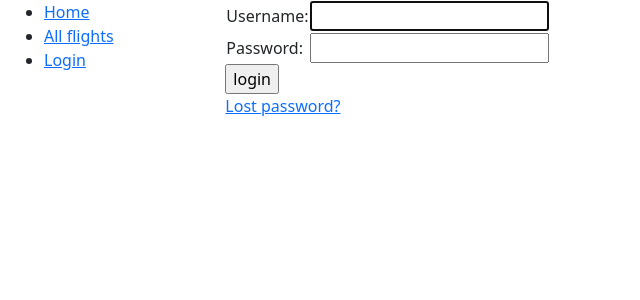
After one commit to guissalustiano/airport-labsof, a Django app: page /accounts/login/ in a window 1280 px wide. The commit adds this page. Shown: the top 300 px of the page, without its empty margins (0-640 px from the left). Run offline with Django 4.2, Linux system fonts and the light colour scheme.

Commit message:
setup authentication

```diff
--- a/airport/settings.py
+++ b/airport/settings.py
@@ -55,7 +55,7 @@ ROOT_URLCONF = 'airport.urls'
 TEMPLATES = [
     {
         'BACKEND': 'django.template.backends.django.DjangoTemplates',
-        'DIRS': [],
+        'DIRS': [BASE_DIR / 'templates'],
         'APP_DIRS': True,
         'OPTIONS': {
             'context_processors': [
@@ -122,3 +122,6 @@ STATIC_URL = 'static/'
 # https://docs.djangoproject.com/en/4.1/ref/settings/#default-auto-field
 
 DEFAULT_AUTO_FIELD = 'django.db.models.BigAutoField'
+
+# Redirect to home URL after login (Default redirects to /accounts/profile/)
+LOGIN_REDIRECT_URL = '/'
--- a/airport/urls.py
+++ b/airport/urls.py
@@ -22,6 +22,7 @@ from django.conf.urls.static import static
 urlpatterns = [
     path('admin/', admin.site.urls),
     path('flight/', include('flight.urls')),
+    path('accounts/', include('django.contrib.auth.urls')),
 
     # Add URL maps to redirect the base URL to our application
     path('', RedirectView.as_view(url='flight/', permanent=True)),
--- a/flight/templates/base_generic.html
+++ b/flight/templates/base_generic.html
@@ -18,6 +18,13 @@
           <ul class="sidebar-nav">
             <li><a href="{% url 'index' %}">Home</a></li>
             <li><a href="{% url 'flights' %}">All flights</a></li>
+
+            {% if user.is_authenticated %}
+              <li>User: {{ user.get_username }}</li>
+              <li><a href="{% url 'logout' %}?next={{ request.path }}">Logout</a></li>
+            {% else %}
+              <li><a href="{% url 'login' %}?next={{ request.path }}">Login</a></li>
+            {% endif %}
           </ul>
         {% endblock %}
         </div>
--- /dev/null
+++ b/templates/registration/login.html
@@ -0,0 +1,37 @@
+{% extends "base_generic.html" %}
+
+{% block content %}
+
+  {% if form.errors %}
+    <p>Your username and password didn't match. Please try again.</p>
+  {% endif %}
+
+  {% if next %}
+    {% if user.is_authenticated %}
+      <p>Your account doesn't have access to this page. To proceed,
+      please login with an account that has access.</p>
+    {% else %}
+      <p>Please login to see this page.</p>
+    {% endif %}
+  {% endif %}
+
+  <form method="post" action="{% url 'login' %}">
+    {% csrf_token %}
+    <table>
+      <tr>
+        <td>{{ form.username.label_tag }}</td>
+        <td>{{ form.username }}</td>
+      </tr>
+      <tr>
+        <td>{{ form.password.label_tag }}</td>
+        <td>{{ form.password }}</td>
+      </tr>
+    </table>
+    <input type="submit" value="login">
+    <input type="hidden" name="next" value="{{ next }}">
+  </form>
+
+  {# Assumes you setup the password_reset view in your URLconf #}
+  <p><a href="{% url 'password_reset' %}">Lost password?</a></p>
+
+{% endblock %}
--- /dev/null
+++ b/templates/registration/password_reset_complete.html
@@ -0,0 +1,6 @@
+{% extends "base_generic.html" %}
+
+{% block content %}
+  <h1>The password has been changed!</h1>
+  <p><a href="{% url 'login' %}">log in again?</a></p>
+{% endblock %}
--- /dev/null
+++ b/templates/registration/password_reset_done.html
@@ -0,0 +1,5 @@
+{% extends "base_generic.html" %}
+
+{% block content %}
+  <p>We've emailed you instructions for setting your password. If they haven't arrived in a few minutes, check your spam folder.</p>
+{% endblock %}
--- /dev/null
+++ b/templates/registration/password_reset_email.html
@@ -0,0 +1,2 @@
+Someone asked for password reset for email {{ email }}. Follow the link below:
+{{ protocol }}://{{ domain }}{% url 'password_reset_confirm' uidb64=uid token=token %}
--- /dev/null
+++ b/templates/registration/password_reset_form.html
@@ -0,0 +1,5 @@
+{% extends "base_generic.html" %}
+
+{% block content %}
+  <p>Contact your system administrator to reset your password</p>
+{% endblock %}
```
Also changed, not shown: templates/registration/password_reset_confirm.html (added, +29 -0 lines).
